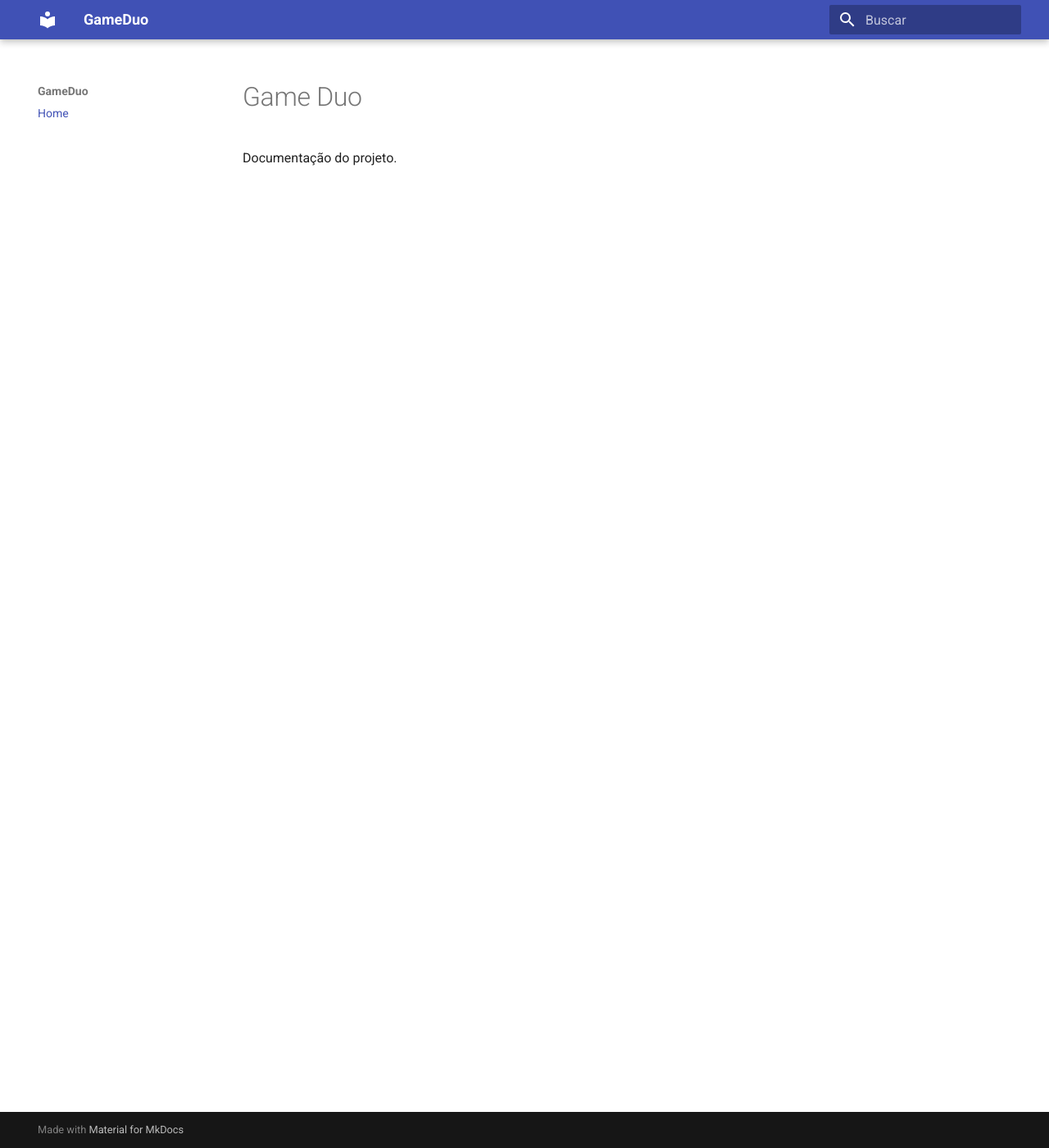
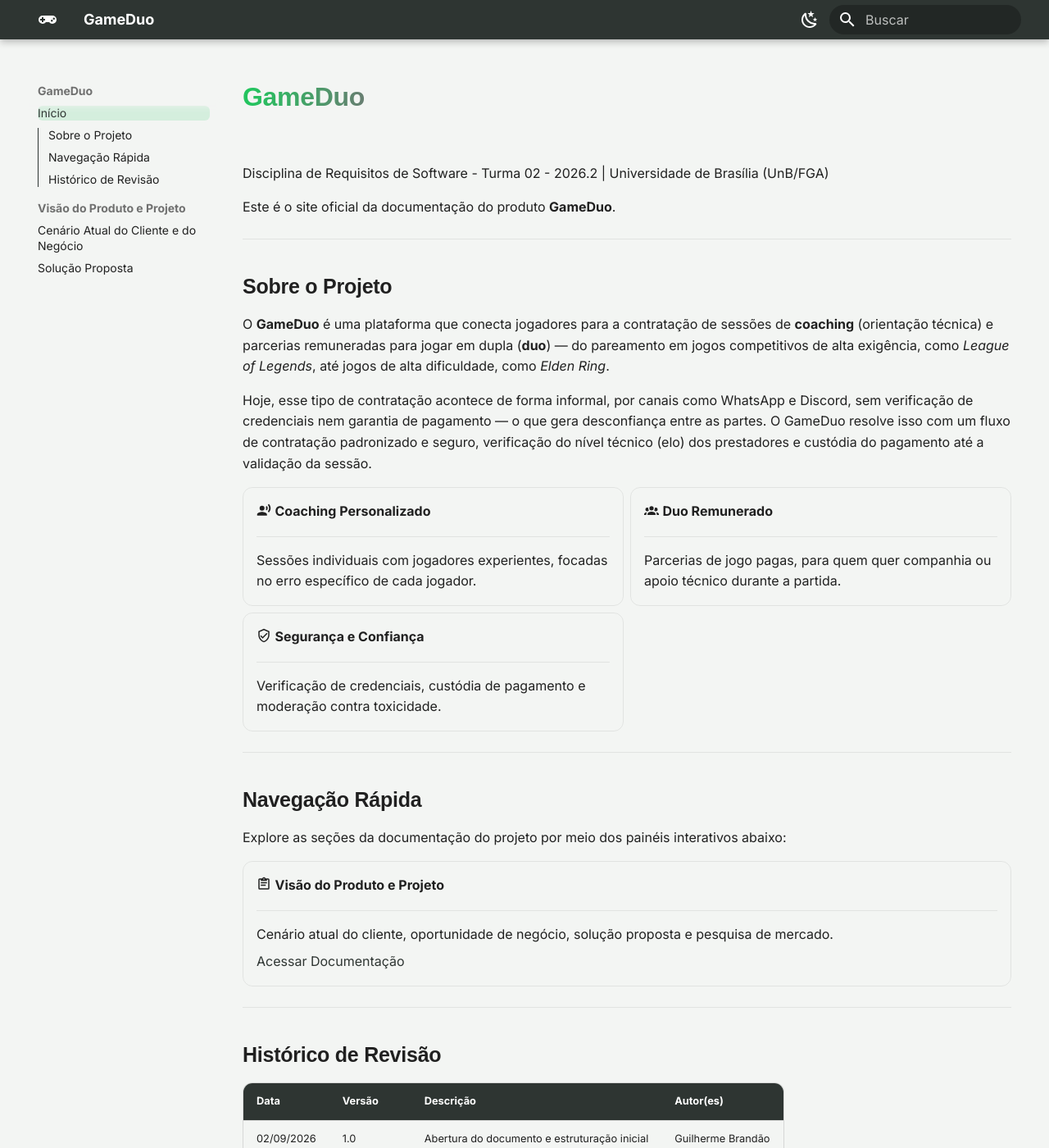
Before and after one commit to mdsreq-fga-unb/REQ-2026.2-T02-GameDuo, an MkDocs documentation site: the page built from docs/index.md, in a window 1280 px wide and 1400 px high. Shown: the whole window at 82% size. Built offline with MkDocs 1.6.1 and Material for MkDocs 9.7.7, drawn with Linux system fonts in a browser that asks for light colours.

Commit message:
[ADD] Estilização Git Pages  e Conteudo

```diff
--- a/docs/index.md
+++ b/docs/index.md
@@ -1,3 +1,61 @@
-# Game Duo
+# GameDuo
 
-Documentação do projeto.
+Disciplina de Requisitos de Software - Turma 02 - 2026.2 | Universidade de Brasília (UnB/FGA)
+
+Este é o site oficial da documentação do produto **GameDuo**.
+
+---
+
+## Sobre o Projeto
+
+O **GameDuo** é uma plataforma que conecta jogadores para a contratação de sessões de **coaching** (orientação técnica) e parcerias remuneradas para jogar em dupla (**duo**) — do pareamento em jogos competitivos de alta exigência, como *League of Legends*, até jogos de alta dificuldade, como *Elden Ring*.
+
+Hoje, esse tipo de contratação acontece de forma informal, por canais como WhatsApp e Discord, sem verificação de credenciais nem garantia de pagamento — o que gera desconfiança entre as partes. O GameDuo resolve isso com um fluxo de contratação padronizado e seguro, verificação do nível técnico (elo) dos prestadores e custódia do pagamento até a validação da sessão.
+
+<div class="grid cards" markdown>
+
+-   :material-account-voice: __Coaching Personalizado__
+
+    ---
+
+    Sessões individuais com jogadores experientes, focadas no erro específico de cada jogador.
+
+-   :material-account-group: __Duo Remunerado__
+
+    ---
+
+    Parcerias de jogo pagas, para quem quer companhia ou apoio técnico durante a partida.
+
+-   :material-shield-check-outline: __Segurança e Confiança__
+
+    ---
+
+    Verificação de credenciais, custódia de pagamento e moderação contra toxicidade.
+
+</div>
+
+---
+
+## Navegação Rápida
+
+Explore as seções da documentação do projeto por meio dos painéis interativos abaixo:
+
+<div class="grid cards" markdown>
+
+-   :material-clipboard-text-outline: __Visão do Produto e Projeto__
+
+    ---
+
+    Cenário atual do cliente, oportunidade de negócio, solução proposta e pesquisa de mercado.
+
+    [Acessar Documentação](visao-produto/cenario-atual.md)
+
+</div>
+
+---
+
+## Histórico de Revisão
+
+| Data | Versão | Descrição | Autor(es) |
+|:---|:---|:---|:---|
+| 02/09/2026 | 1.0 | Abertura do documento e estruturação inicial | Guilherme Brandão |
--- /dev/null
+++ b/docs/stylesheets/extra.css
@@ -0,0 +1,151 @@
+/* =====================================================================
+   Paleta — tons de cinza/grafite + verde (identidade gamer/HUD)
+   Modo claro:  #2E3532 (grafite) · #6B7A72 (cinza-verde) · #F3F5F3 (fundo)
+   Modo escuro: cinza neutro padrão do Material + primary/accent em verde
+   ===================================================================== */
+
+:root {
+  --gd-radius: 12px;
+}
+
+/* Footer inferior (Anterior/Próximo + "Made with Material for MkDocs") removido */
+.md-footer {
+  display: none;
+}
+
+[data-md-color-scheme="default"] {
+  --md-primary-fg-color:        #2E3532;
+  --md-primary-fg-color--light: #6B7A72;
+  --md-primary-fg-color--dark:  #14181A;
+
+  --md-accent-fg-color:         #22C55E;
+
+  --md-default-bg-color:        #F3F5F3;
+}
+
+[data-md-color-scheme="slate"] {
+  /* mantém a escala de cinza padrão (neutra) do Material; só o primary/accent viram verde */
+  --md-primary-fg-color:        #3F4A45;
+  --md-primary-fg-color--light: #86EFAC;
+  --md-primary-fg-color--dark:  #0B0F0D;
+
+  --md-accent-fg-color:         #34D399;
+}
+
+/* ---------------------------------------------------------------------
+   Tipografia
+   --------------------------------------------------------------------- */
+
+@import url('https://fonts.googleapis.com/css2?family=Sora:wght@600;700&display=swap');
+
+.md-typeset h1,
+.md-typeset h2,
+.md-typeset h3 {
+  font-family: "Sora", sans-serif;
+  font-weight: 700;
+  letter-spacing: -0.01em;
+}
+
+.md-typeset h1 {
+  background: linear-gradient(90deg, var(--md-primary-fg-color--light), var(--md-accent-fg-color), var(--md-primary-fg-color--light));
+  background-size: 200% auto;
+  -webkit-background-clip: text;
+  background-clip: text;
+  -webkit-text-fill-color: transparent;
+  color: transparent;
+  display: inline-block;
+  padding-bottom: 0.1em;
+}
+
+@media (prefers-reduced-motion: no-preference) {
+  .md-typeset h1 {
+    animation: gd-shimmer 6s linear infinite alternate;
+  }
+}
+
+@keyframes gd-shimmer {
+  0%   { background-position: 0% 50%; }
+  100% { background-position: 100% 50%; }
+}
+
+/* ---------------------------------------------------------------------
+   Navegação e busca
+   --------------------------------------------------------------------- */
+
+.md-nav__link--active {
+  background-color: rgba(34, 197, 94, 0.14);
+  border-radius: 6px;
+}
+
+.md-search__form {
+  border-radius: 999px;
+}
+
+/* ---------------------------------------------------------------------
+   Cards de navegação (grid cards da home)
+   --------------------------------------------------------------------- */
+
+.md-typeset .grid.cards > ul > li {
+  border-radius: var(--gd-radius);
+  transition: transform .15s ease, box-shadow .15s ease, border-color .15s ease;
+}
+
+.md-typeset .grid.cards > ul > li:hover {
+  transform: translateY(-4px);
+  box-shadow: 0 12px 24px rgba(34, 197, 94, 0.18);
+  border-color: var(--md-accent-fg-color);
+}
+
+/* ---------------------------------------------------------------------
+   Imagens (diagramas, rich picture, ishikawa)
+   --------------------------------------------------------------------- */
+
+.md-typeset img {
+  border-radius: var(--gd-radius);
+  box-shadow: 0 4px 16px rgba(0, 0, 0, 0.15);
+}
+
+/* ---------------------------------------------------------------------
+   Tabelas
+   --------------------------------------------------------------------- */
+
+.md-typeset table:not([class]) {
+  border-radius: var(--gd-radius);
+  overflow: hidden;
+}
+
+.md-typeset table:not([class]) th {
+  background-color: var(--md-primary-fg-color);
+  color: var(--md-primary-bg-color);
+}
+
+/* ---------------------------------------------------------------------
+   Admonitions (blocos "Em construção" etc.)
+   --------------------------------------------------------------------- */
+
+.md-typeset .admonition.info,
+.md-typeset details.info {
+  border-color: var(--md-accent-fg-color);
+}
+
+.md-typeset .admonition-title.info,
+.md-typeset summary.info {
+  background-color: rgba(34, 197, 94, 0.1);
+}
+
+.md-typeset .admonition-title.info::before,
+.md-typeset summary.info::before {
+  background-color: var(--md-accent-fg-color);
+}
+
+@media (prefers-reduced-motion: no-preference) {
+  .md-typeset .admonition.info,
+  .md-typeset details.info {
+    animation: gd-glow-pulse 2.6s ease-in-out infinite;
+  }
+}
+
+@keyframes gd-glow-pulse {
+  0%, 100% { box-shadow: 0 0 0 rgba(34, 197, 94, 0); }
+  50%      { box-shadow: 0 0 14px 2px rgba(34, 197, 94, 0.45); }
+}
--- a/mkdocs.yml
+++ b/mkdocs.yml
@@ -5,10 +5,60 @@
 theme:
   name: material
   language: pt-BR
+  icon:
+    logo: material/controller-classic
+  palette:
+    - media: "(prefers-color-scheme: light)"
+      scheme: default
+      primary: custom
+      accent: custom
+      toggle:
+        icon: material/weather-night
+        name: Ativar modo escuro
+    - media: "(prefers-color-scheme: dark)"
+      scheme: slate
+      primary: custom
+      accent: custom
+      toggle:
+        icon: material/weather-sunny
+        name: Ativar modo claro
+  font:
+    text: Inter
+    code: Fira Code
+  features:
+    - navigation.sections
+    - navigation.expand
+    - navigation.indexes
+    - navigation.top
+    - toc.integrate
+    - search.suggest
+    - search.highlight
+    - content.code.copy
+    - content.tooltips
 
 plugins:
   - search:
       lang: pt
 
+markdown_extensions:
+  - attr_list
+  - md_in_html
+  - def_list
+  - tables
+  - admonition
+  - footnotes
+  - pymdownx.emoji:
+      emoji_index: !!python/name:material.extensions.emoji.twemoji
+      emoji_generator: !!python/name:material.extensions.emoji.to_svg
+
+extra:
+  generator: false
+
+extra_css:
+  - stylesheets/extra.css
+
 nav:
-  - Home: index.md
+  - Início: index.md
+  - Visão do Produto e Projeto:
+      - Cenário Atual do Cliente e do Negócio: visao-produto/cenario-atual.md
+      - Solução Proposta: visao-produto/solucao-proposta.md
```
Also changed, not shown: docs/visao-produto/cenario-atual.md (added, +63 -0 lines), docs/visao-produto/solucao-proposta.md (added, +24 -0 lines), docs/img/diagrama-ishikawa.png (added), docs/img/rich-picture.jpg (added), 1 other file.
